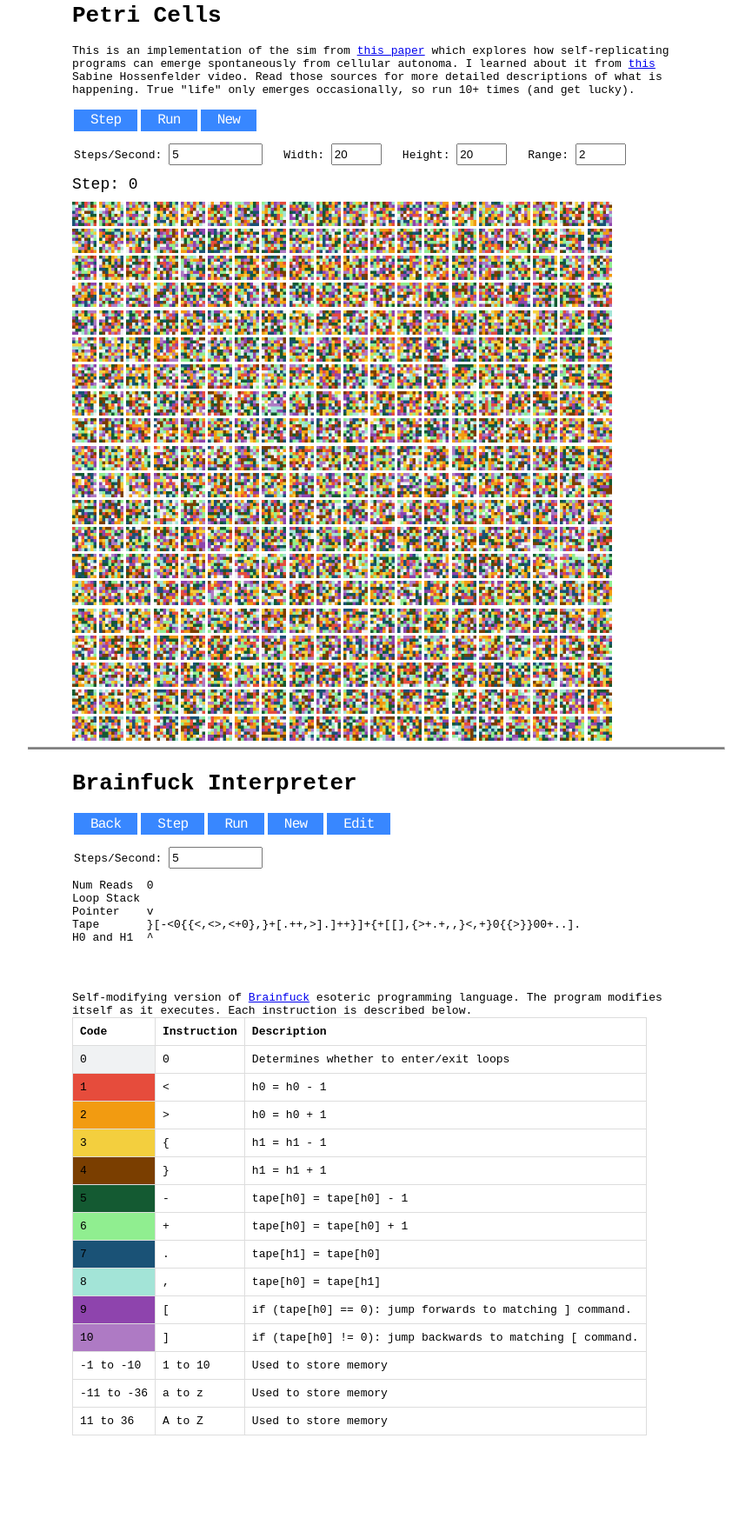
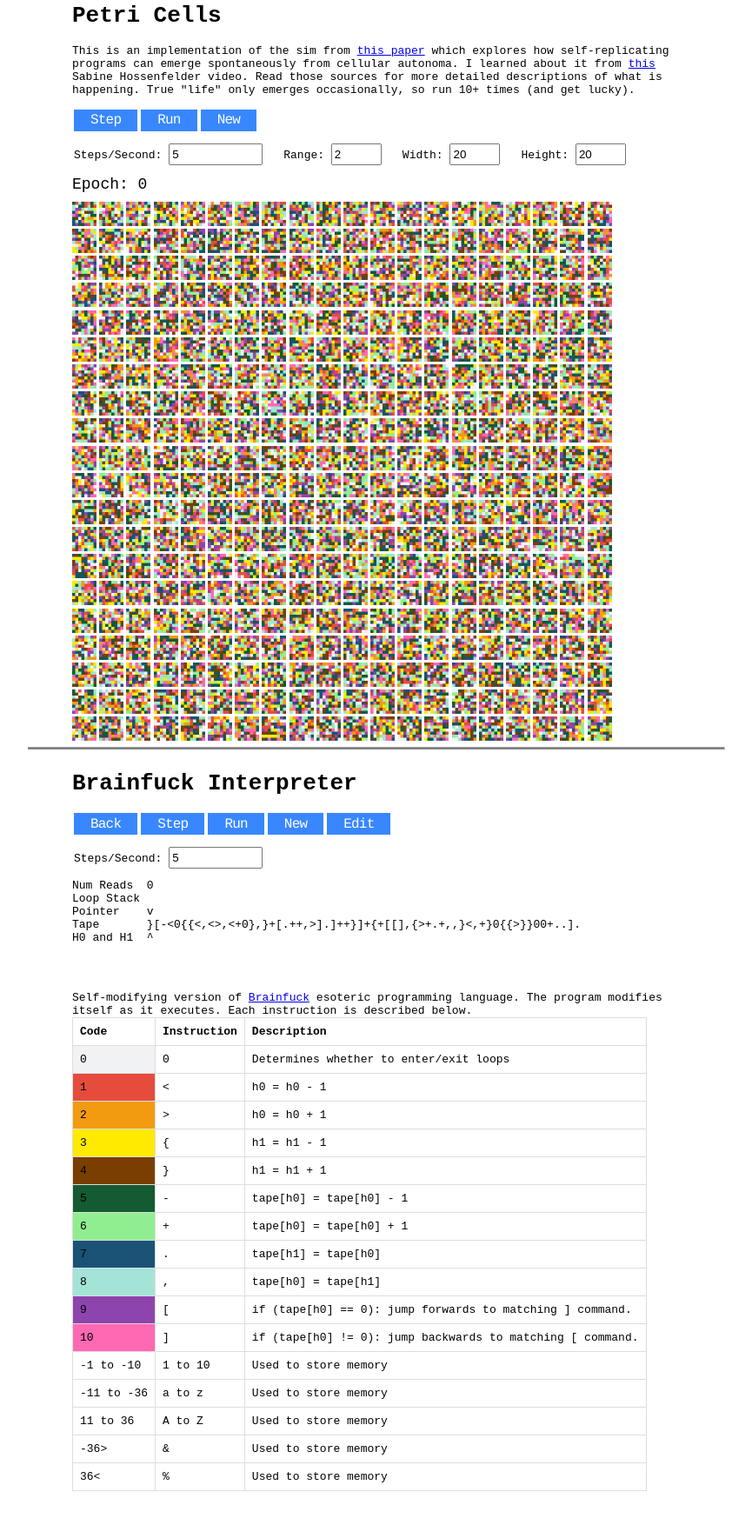
Before and after one commit to SeanHollen/petri_cells_js, a plain HTML site: page index.html in a window 1280 px wide. Shown: the part 22-1776 px from the top of the page at 87% size, without its empty margins (207-1072 px from the left). Before the commit the page ends 1731 px from the top, so only its background shows below. Drawn offline with Linux system fonts and the light colour scheme.

Commit message:
speed up dramatically

```diff
--- a/index.html
+++ b/index.html
@@ -15,9 +15,9 @@
                 <h1>Petri Cells</h1>
                 <p>
                     This is an implementation of the sim from
-                    <a href="https://arxiv.org/pdf/2406.19108">this paper</a> which explores how
+                    <a href="https://arxiv.org/pdf/2406.19108" target=”_blank”>this paper</a> which explores how
                     self-replicating programs can emerge spontaneously from cellular autonoma.
-                    I learned about it from <a href="https://www.youtube.com/watch?v=EpRRwgyeBak">this</a>
+                    I learned about it from <a href="https://www.youtube.com/watch?v=EpRRwgyeBak" target=”_blank”>this</a>
                     Sabine Hossenfelder video. Read those sources for more detailed descriptions of what is happening.
                     True "life" only emerges occasionally, so run 10+ times (and get lucky).
                 </p>
@@ -33,6 +33,11 @@
                             <input type="number" id="grid-speed" name="grid-speed" class="form-input" value="5"
                                 required>
                         </form>
+                        <form class="control-item form-item" id="grid-range">
+                            <label for="grid-range">Range:</label>
+                            <input type="number" id="grid-range" name="grid-range" value="2" class="form-input width-height-input"
+                                required>
+                        </form>
                         <form class="control-item form-item" id="bf-w">
                             <label for="bf-w">Width:</label>
                             <input type="number" id="bf-w" name="bf-w" value="20" class="form-input width-height-input"
@@ -43,22 +48,17 @@
                             <input type="number" id="bf-h" name="bf-h" value="20" class="form-input width-height-input"
                                 required>
                         </form>
-                        <form class="control-item form-item" id="grid-range">
-                            <label for="grid-range">Range:</label>
-                            <input type="number" id="grid-range" name="grid-range" value="2" class="form-input width-height-input"
-                                required>
-                        </form>
                     </div>
                 </div>
             </div>
         </div>
         <div id="life-board">
-            <div id="step-counter">Step: 0</div>
+            <div id="step-counter">Epoch: 0</div>
             <div id="grid-container"></div>
             <script type="module" src="visualizeBoard.js"></script>
         </div>
         <div id="cell-details" class="cell-details">
-            <div id="cell-details-1"></div>
+            <div id="cell-details-1" style="display:block;width:700px"></div>
             <form id="cell-details-1-edit-form" class="cell-details-edit-form" style="display:none;">
                 <input id="cell-details-1-edit-input" style="width:500px; display: inline" name="cell-details-1-edit-input" class="cell-details-1-edit-input"
                     required>
@@ -144,7 +144,7 @@
                     <td>h0 = h0 + 1</td>
                 </tr>
                 <tr>
-                    <td style="background-color:#F3CF3E;">3</td>
+                    <td style="background-color:#FFEA00;">3</td>
                     <td>{</td>
                     <td>h1 = h1 - 1</td>
                 </tr>
@@ -179,7 +179,7 @@
                     <td>if (tape[h0] == 0): jump forwards to matching ] command.</td>
                 </tr>
                 <tr>
-                    <td style="background-color:#AE7AC4;">10</td>
+                    <td style="background-color:#ff69b4;">10</td>
                     <td>]</td>
                     <td>if (tape[h0] != 0): jump backwards to matching [ command.</td>
                 </tr>
@@ -198,6 +198,16 @@
                     <td>A to Z</td>
                     <td>Used to store memory</td>
                 </tr>
+                <tr>
+                    <td>-36></td>
+                    <td>&</td>
+                    <td>Used to store memory</td>
+                </tr>
+                <tr>
+                    <td>36&lt</td>
+                    <td>%</td>
+                    <td>Used to store memory</td>
+                </tr>
             </table>
         </div>
     </div>
--- a/visualizeBoard.js
+++ b/visualizeBoard.js
@@ -28,14 +28,14 @@ class GridController {
       0: "#F0F2F3", // white
       1: "#E64C3C", // red
       2: "#F29B11", // orange
-      3: "#F3CF3E", // yellow
+      3: "#FFEA00", // yellow
       4: "#7A3E00", // brown
       5: "#145A32", // green
       6: "#90EE90", // light green
       7: "#1A5276", // blue
       8: "#A3E4D7", // cyan
       9: "#8E44AD", // purple
-      10: "#AE7AC4", // pink
+      10: "#FF69B4", // pink
     };
   }
 
@@ -105,6 +105,7 @@ class GridController {
     canvas.style.width = "100%";
     canvas.style.height = "100%";
     const ctx = canvas.getContext("2d");
+    ctx.imageSmoothingEnabled = false;
 
     const updatesSet = {};
     for (let i = 0; i < 64; i++) {
@@ -118,11 +119,13 @@ class GridController {
       updatesSet[color].push(updates);
     }
     Object.keys(updatesSet).forEach((color) => {
+      ctx.beginPath();
       ctx.fillStyle = color;
       updatesSet[color].forEach((update) => {
         const [rec_x, rec_y] = update;
-        ctx.fillRect(rec_x, rec_y, 4, 4);
+        ctx.rect(rec_x, rec_y, 4, 4);
       });
+      ctx.fill()
     });
 
     const cellClickEventListener = this.getCellClickEventListener(
@@ -207,7 +210,7 @@ class GridController {
     }
     document.getElementById(
       "step-counter"
-    ).textContent = `Step: ${this.stepCount}`;
+    ).textContent = `Epoch: ${this.stepCount}`;
   }
 
   stopRunning(button) {
@@ -231,9 +234,7 @@ class GridController {
     button.textContent = "Pause";
     this.runInterval = setInterval(() => {
       grid = this.updateGridState(grid, range);
-      let time = new Date();
       this.updateGridUI(grid, cells);
-      //   console.log(`${new Date() - time} milliseconds to update ui`);
     }, 1000 / speed);
   }
 
@@ -253,7 +254,7 @@ class GridController {
 
   exitCellEditMode() {
     document.getElementById("copy-icon").style.display = "inline-block";
-    document.getElementById("cell-details-1").style.display = "inline-block";
+    document.getElementById("cell-details-1").style.display = "block";
     document.getElementById("cell-details-edit-button").style.display = "block";
     document.getElementById("cancel-button").style.display = "none";
     document.getElementById("cell-details-1-edit-form").style.display = "none";
```
Also changed, not shown: styles.css (line endings or trailing spaces).
